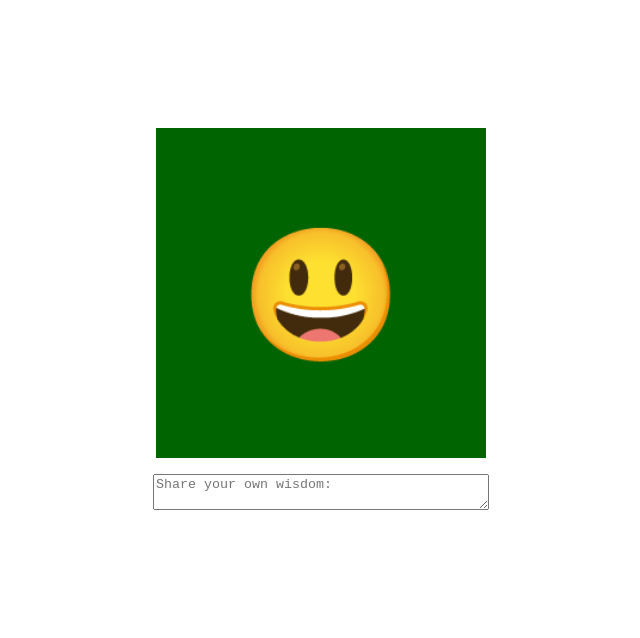
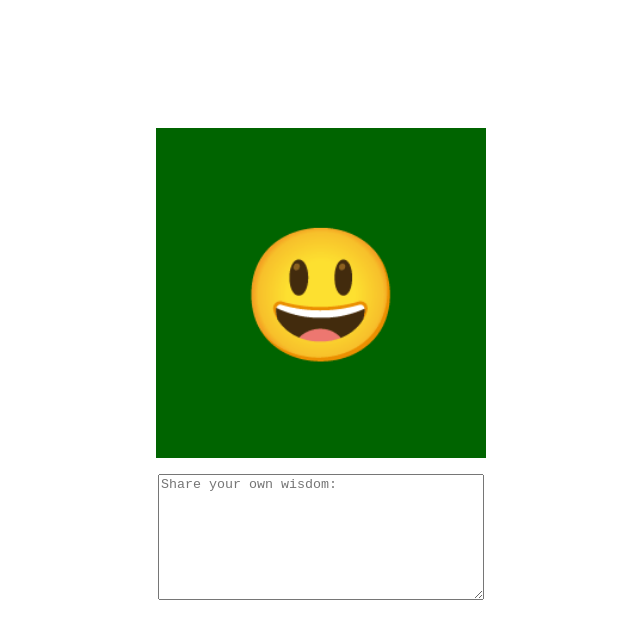
Before and after one commit to KateDK/onkeyup, a React (Create React App) app: page / in a window 1280 px wide. Shown: the top 638 px of the page, without its empty margins (319-959 px from the left). Built offline with nearby package versions, Linux system fonts and the light colour scheme.

Commit message:
Update textArea dimensions in WisdomForm

```diff
--- a/src/WisdomForm.css
+++ b/src/WisdomForm.css
@@ -6,5 +6,6 @@
 }
 
 .WisdomForm textarea {
-  width: 330px;
+  width: 320px;
+  height: 120px;
 }
```
